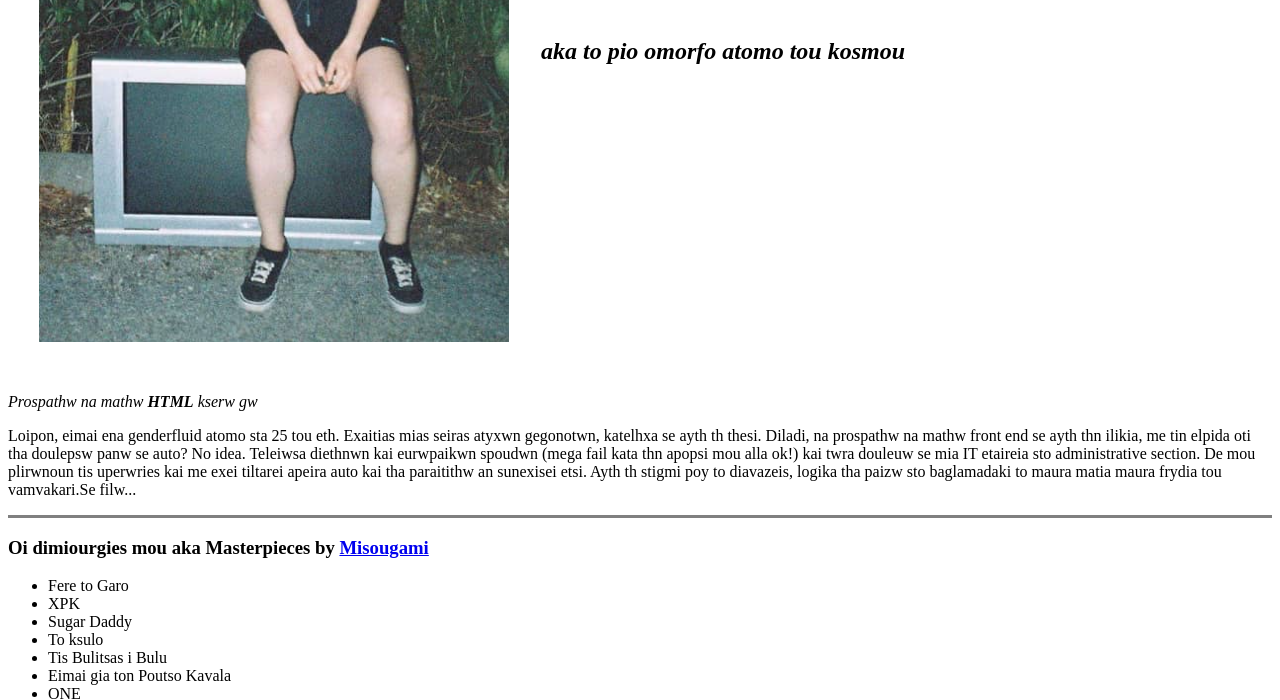
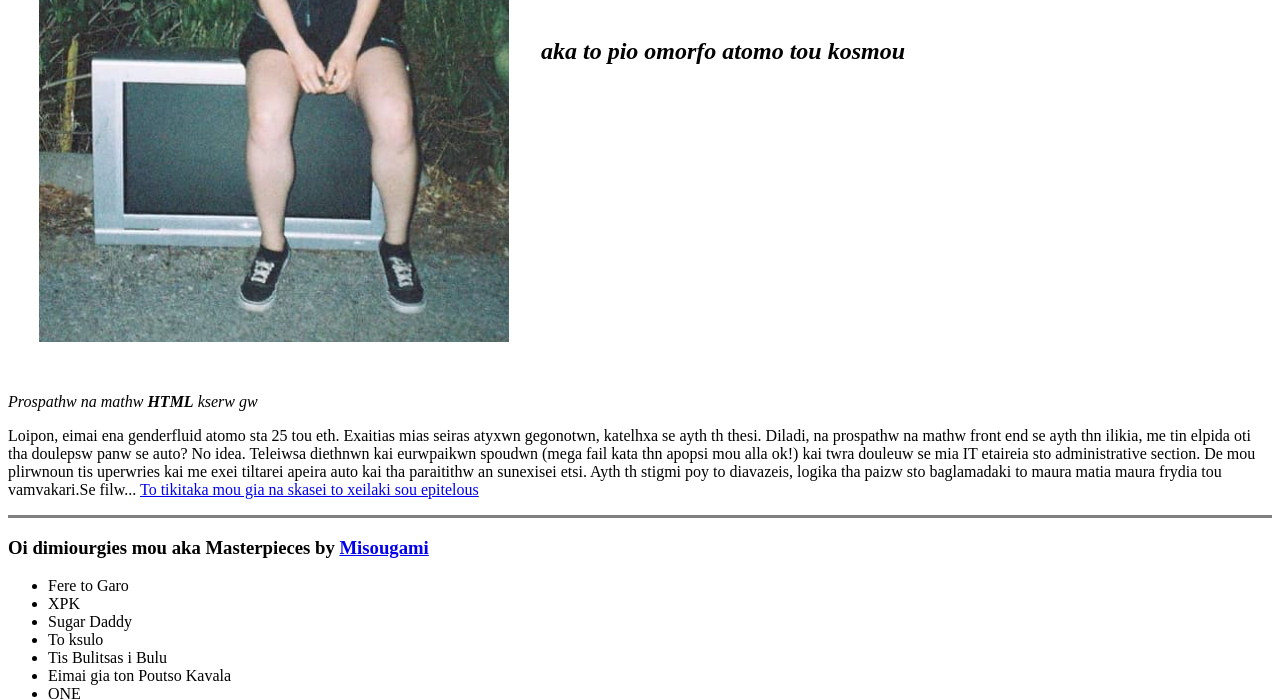
Before and after one commit to mastrogiorgi/EGW, a plain HTML site: page index.html in a window 1280 px wide. Shown: the part 379-1079 px from the top of the page. Drawn offline with Linux system fonts and the light colour scheme.

Commit message:
Add files via upload

```diff
--- a/index.html
+++ b/index.html
@@ -32,6 +32,8 @@
     tiltarei apeira auto kai tha paraitithw an sunexisei etsi. Ayth th stigmi
     poy to diavazeis, logika tha paizw sto baglamadaki to maura matia maura frydia
     tou vamvakari.Se filw...
+
+    <a href="https://www.tiktok.com/@mastrapon">To tikitaka mou gia na skasei to xeilaki sou epitelous</a>
   </p>
   <hr size='3' noshade>
   <p>
```
